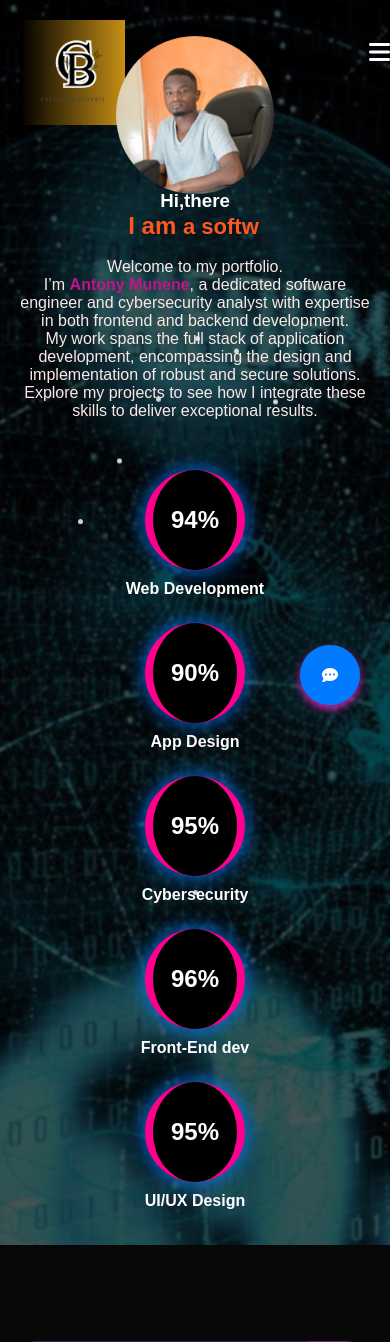
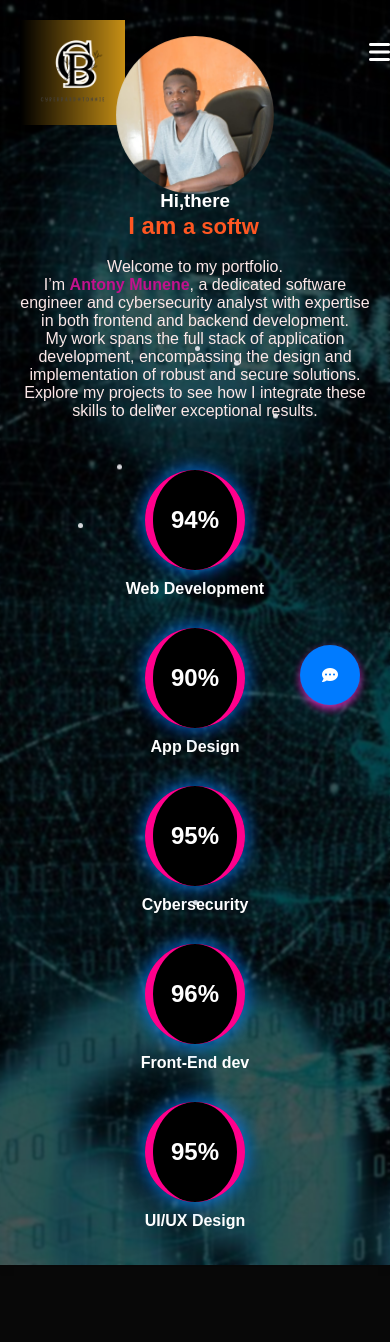
Before and after one commit to Cyber-bard/Portfolio, a PHP site: page / in a window 390 px wide. Shown: the top 1342 px of the page. Run offline with PHP 8.4, Linux system fonts and the light colour scheme; some libraries are stand-ins or nearby versions.

Commit message:
Fixed navigation menu and adjusted expertise layout

```diff
--- a/style.css
+++ b/style.css
@@ -733,6 +733,8 @@ nav .fas {
 
     /* Fix expertise section (ratings) positioning */
     .expertise-container {
+        grid-template-columns: 1fr; /* One item per row on very small screens */
+        gap: 15px;
         flex-direction: column;
         /* Stack skills vertically */
         align-items: center;
@@ -1141,10 +1143,14 @@ body {
 
     /* Ensure skills section stacks properly */
     .expertise-container {
+        grid-template-columns: 1fr;
+        /* One item per row on very small screens */
+        gap: 15px;
         flex-direction: column;
         align-items: center;
         margin-top: 20px;
         filter: none;
+
     }
 
     .expertise {
```
Also changed, not shown: main.js (+8 -0 lines).
